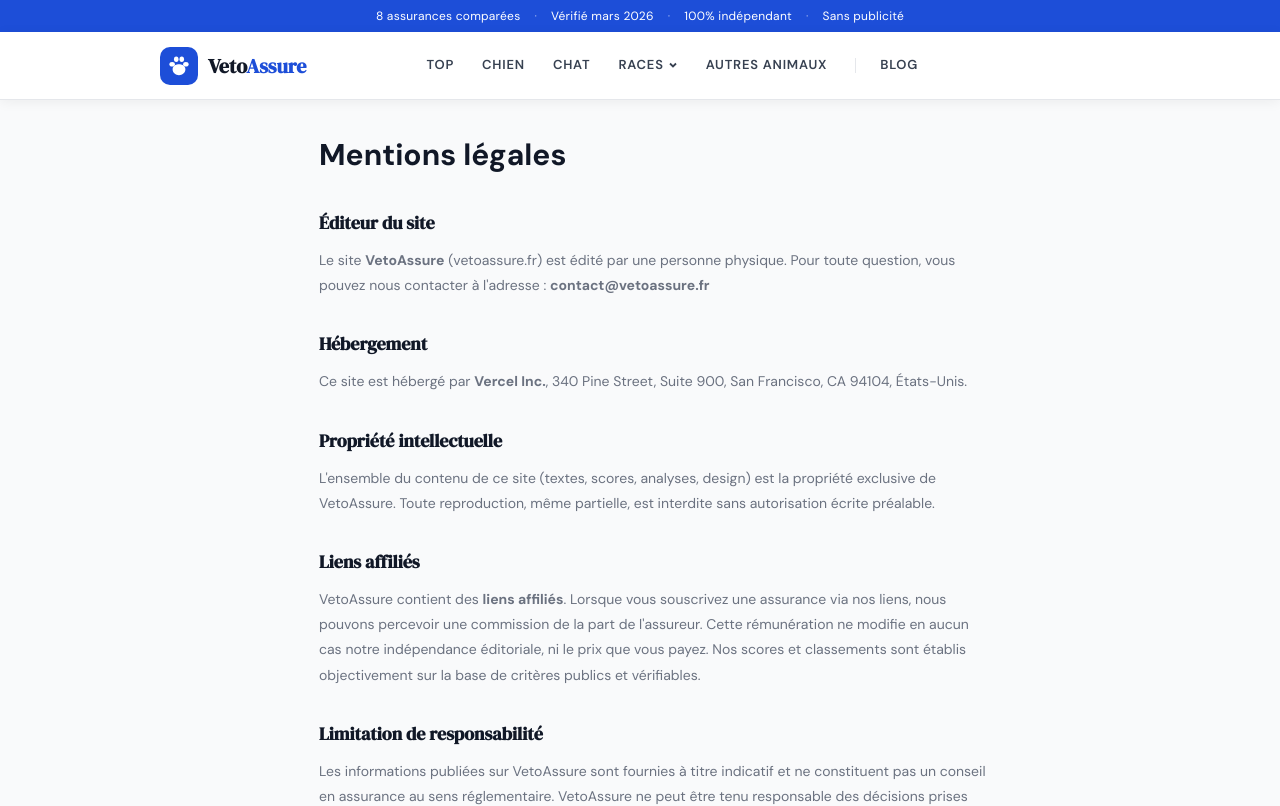
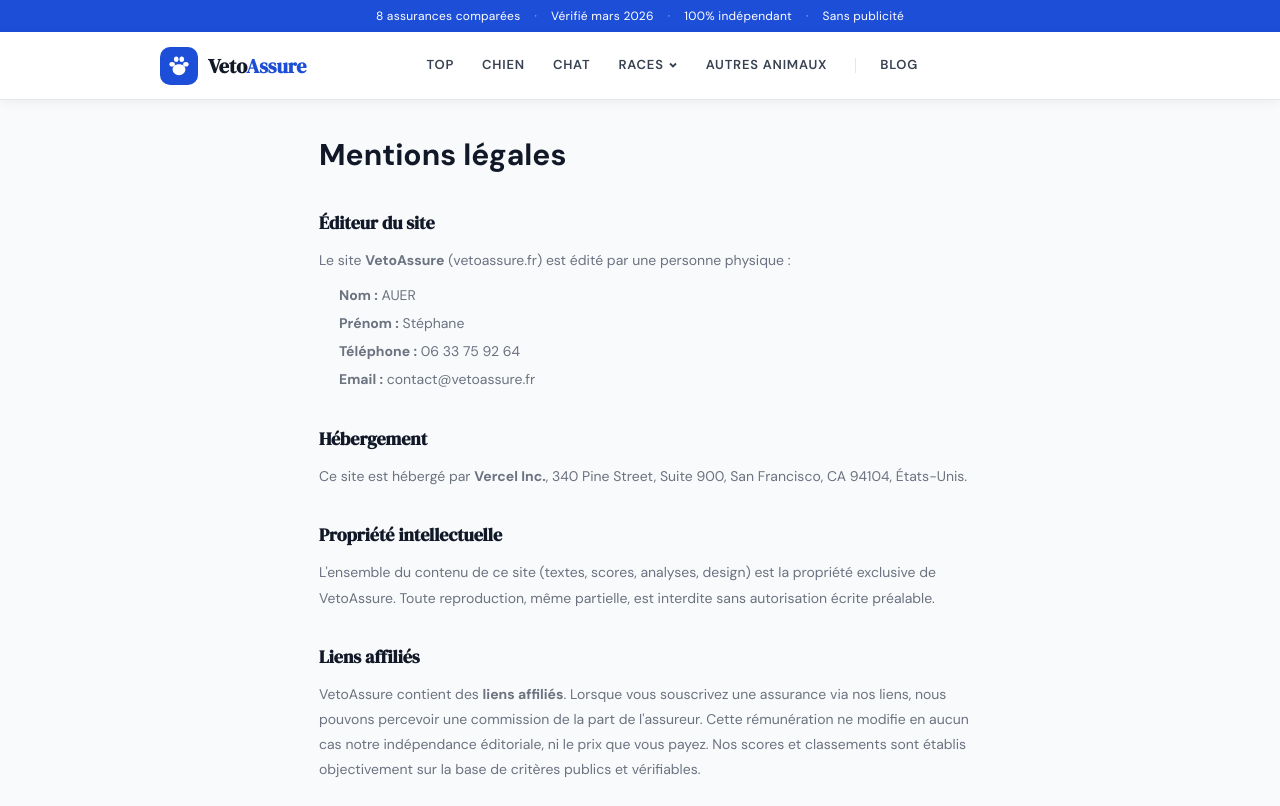
Before and after one commit to darkmana12/VetoAssure, a Next.js app: page /mentions-legales in a window 1280 px wide. Shown: the top 806 px of the page. Built offline with nearby package versions, Linux system fonts and the light colour scheme.

Commit message:
Fix type error promoCode et mentions legales

```diff
--- a/app/mentions-legales/page.tsx
+++ b/app/mentions-legales/page.tsx
@@ -16,9 +16,14 @@
       <section style={{ marginBottom: 32 }}>
         <h2 style={{ fontSize: 18, fontWeight: 700, color: 'var(--text)', marginBottom: 12 }}>Éditeur du site</h2>
         <p className="seo-text" style={{ marginTop: 0 }}>
-          Le site <strong>VetoAssure</strong> (vetoassure.fr) est édité par une personne physique.
-          Pour toute question, vous pouvez nous contacter à l&apos;adresse : <strong>contact@vetoassure.fr</strong>
+          Le site <strong>VetoAssure</strong> (vetoassure.fr) est édité par une personne physique :
         </p>
+        <ul className="seo-text" style={{ marginTop: 8, paddingLeft: 20, lineHeight: 2 }}>
+          <li><strong>Nom :</strong> AUER</li>
+          <li><strong>Prénom :</strong> Stéphane</li>
+          <li><strong>Téléphone :</strong> 06 33 75 92 64</li>
+          <li><strong>Email :</strong> contact@vetoassure.fr</li>
+        </ul>
       </section>
 
       <section style={{ marginBottom: 32 }}>
--- a/app/page.tsx
+++ b/app/page.tsx
@@ -246,11 +246,6 @@
                 <ul className="list-card-bullets">
                   {a.points.map((p, i) => <li key={i}>{p}</li>)}
                 </ul>
-                {'promoCode' in a && a.promoCode && (
-                  <span className="list-card-bonus" style={{ color: a.color, borderColor: a.color + '80', background: a.color + '12' }}>
-                    🏷️ Code promo exclusif : {a.promoCode as string}
-                  </span>
-                )}
               </div>
               <div className="list-card-cta">
                 <span className="list-card-btn" style={{ background: a.color }}>
```
